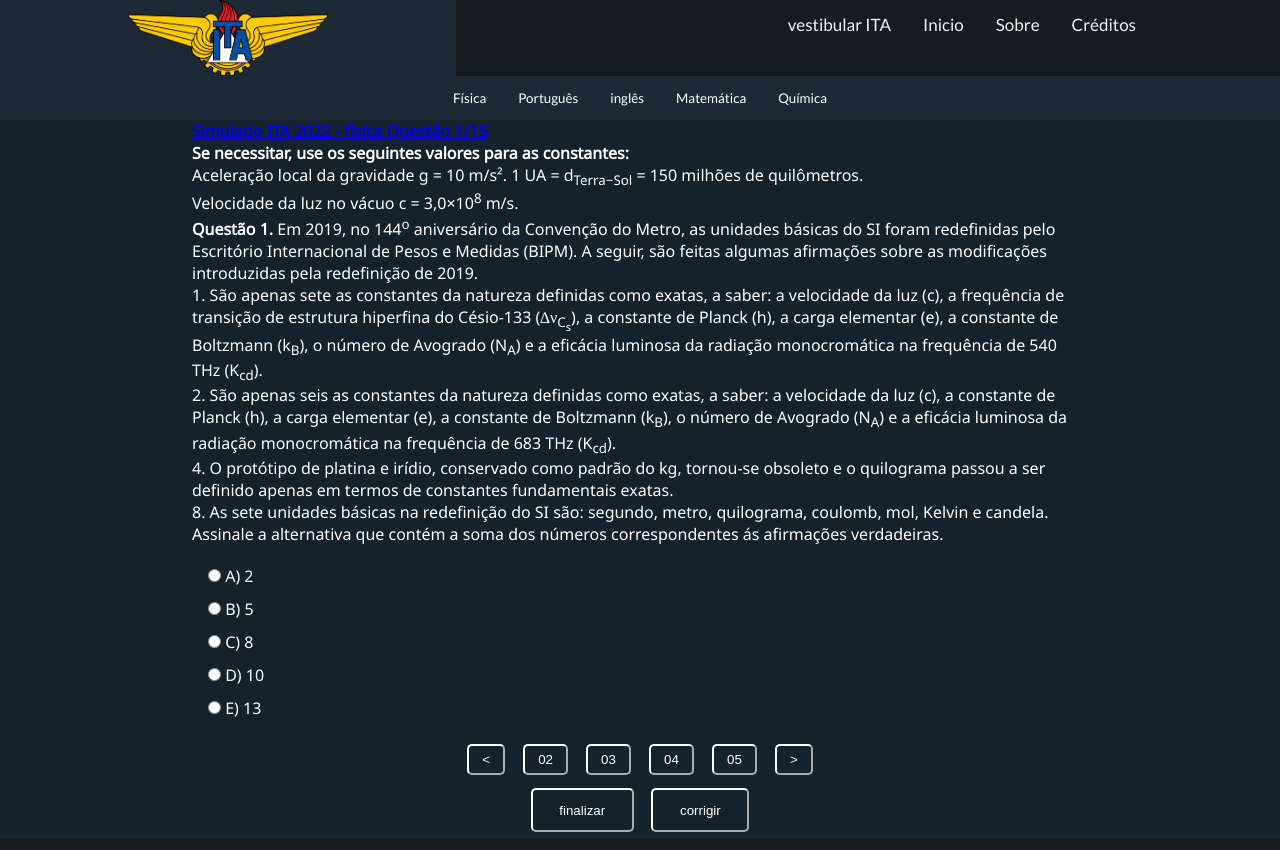
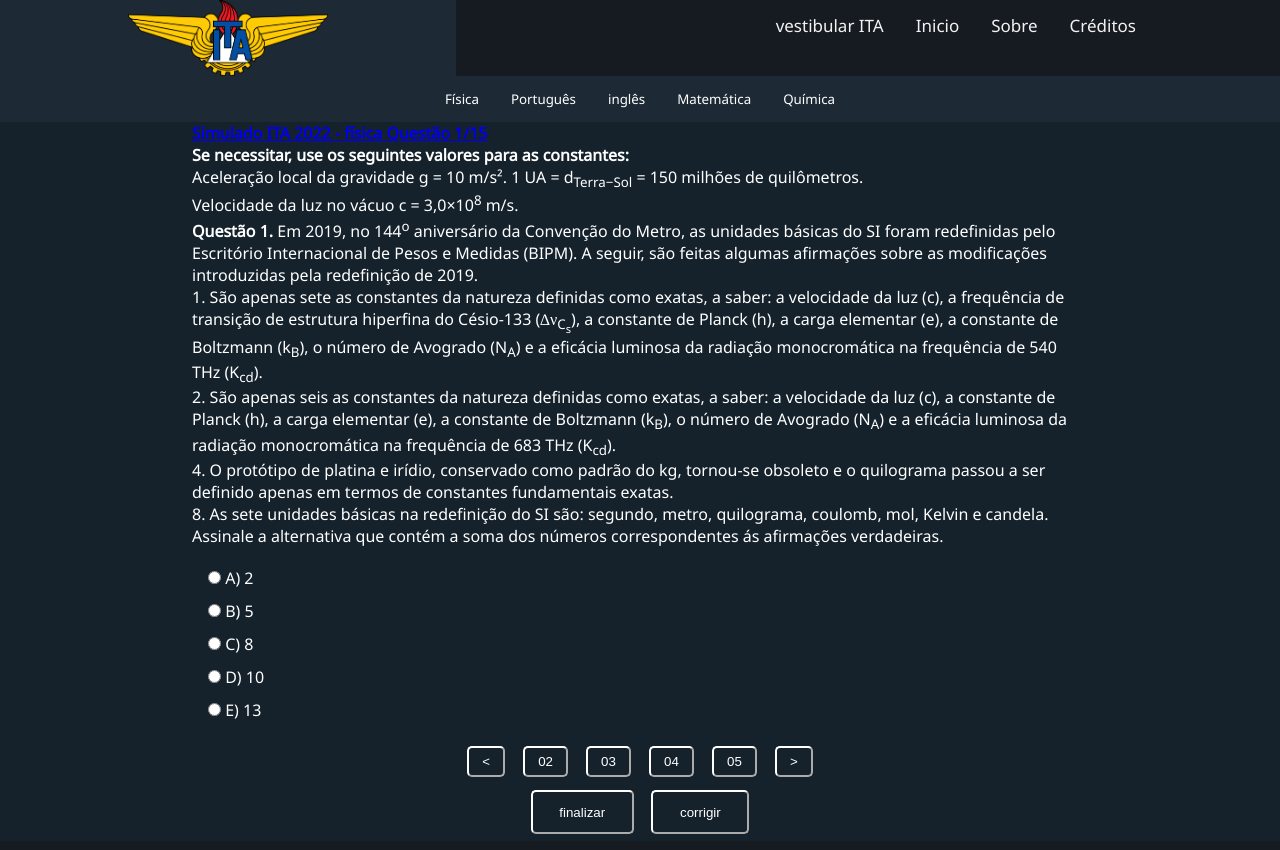
Before and after one commit to AXMW/eq7-simuladoita-ads-2022, a plain HTML site: page Views/Perguntas/Q1_EQ7_ITA.html in a window 1280 px wide. Shown: the top 850 px of the page. Drawn offline with Linux system fonts and the light colour scheme.

Commit message:
atualizando as fontes dos css

```diff
--- a/css/navigationMenu.css
+++ b/css/navigationMenu.css
@@ -1,4 +1,4 @@
-@import url("https://fonts.googleapis.com/css?family=Lato");
+@import url("https://fonts.googleapis.com/css?family=Noto+Sans");
 
 /* Style the tab */
 .tab {
@@ -7,7 +7,7 @@
   justify-content: center;
   position: relative;
 
-  font-family: Lato;
+  font-family: Noto Sans;
   overflow: hidden;
   border: none;
   background-color: #1d2a35;
@@ -15,7 +15,7 @@
 
   /* Style the buttons that are used to open the tab content */
 .tab button {
-  font-family: Lato;
+  font-family: Noto Sans;
   color: white;
   background-color: inherit;
   border: none;
--- a/css/topnav.css
+++ b/css/topnav.css
@@ -1,8 +1,8 @@
 /* Add a black background color to the top navigation */
-@import url("https://fonts.googleapis.com/css?family=Lato");
+@import url("https://fonts.googleapis.com/css?family=Noto+Sans");
 .container {
   //padding: 0 10%;
-  font-family: Lato;
+  font-family: Noto Sans;
   background-color: #161b22;
   overflow: hidden;
 }
```
